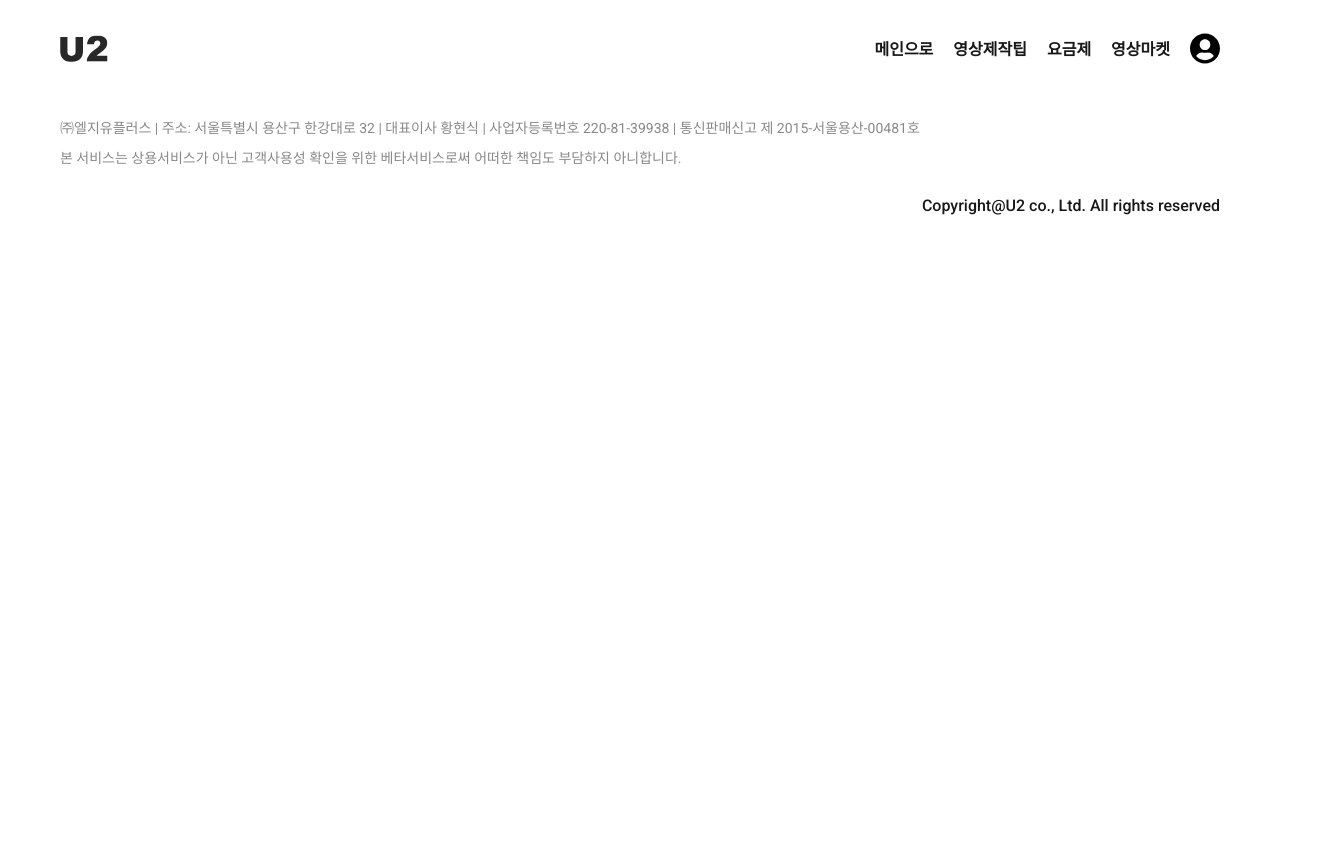
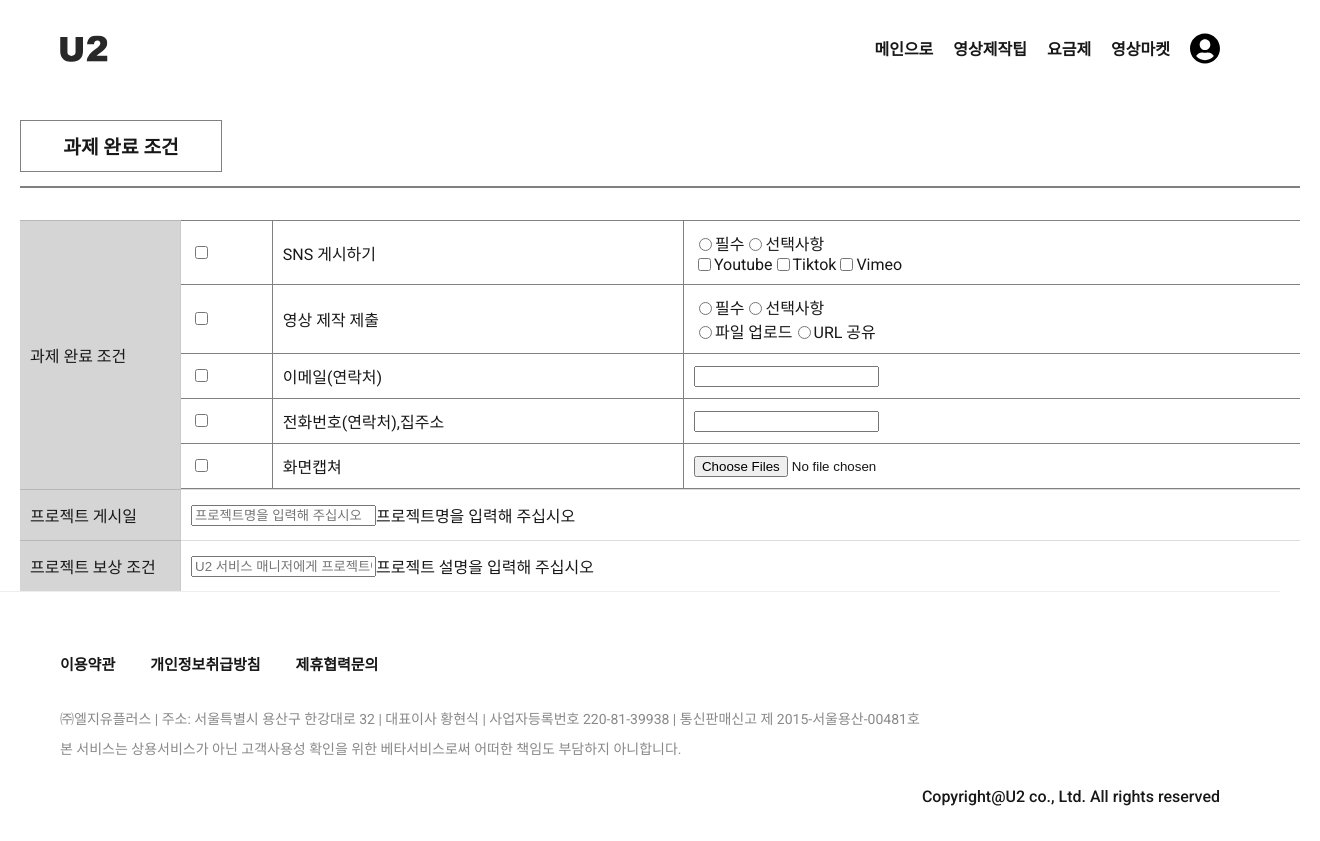
Before and after one commit to hunhunseunghun/U2, a React (Create React App) app: page /setTc in a window 1280 px wide. Shown: the whole page, 1320 px wide, since content can reach past the window. Before the commit the page ends 800 px from the top, so only its background shows below. Built offline with nearby package versions, Linux system fonts and the light colour scheme.

Commit message:
06241541

```diff
--- a/src/App.js
+++ b/src/App.js
@@ -6,6 +6,7 @@ import NavBar from "./NavBar/NavBar.jsx";
 import Footer from "./Footer/Footer.jsx";
 import ProjectRegi from "./Page/ProjectRegistration/ProjectRegi.jsx";
 import MyWork from "./Page/MyWork/MyWork.jsx";
+import SetTaskCondition from "./Page/ProjectRegistration/SetTaskCondition/SetTaskCondition.jsx";
 
 // import ScrollToTop from "./Scroll/ScrollToTop";
 
@@ -20,7 +21,17 @@ function App() {
         path="/prjregi"
         render={() => <ProjectRegi history={history} />}
       />
-      <Route exact path="/mywork" render={() => <MyWork history={history} />} />
+      <Route
+        exact
+        path="/setTc"
+        render={() => <SetTaskCondition history={history} />}
+      />
+      <Route
+        exact
+        path="/mywork"
+        render={(props) => <MyWork history={history} {...props} />}
+      />
+
       <Footer />
     </div>
   );
--- a/src/NavBar/DropDown/DdProfile.jsx
+++ b/src/NavBar/DropDown/DdProfile.jsx
@@ -1,4 +1,5 @@
 import React, { useState } from "react";
+import { Redirect, Link } from "react-router-dom";
 import { DdContainer } from "./DropDownStyled.jsx";
 
 const DdProfile = ({ ddPofile, dropdownRef, history, handleDdProfile }) => {
@@ -15,20 +16,21 @@ const DdProfile = ({ ddPofile, dropdownRef, history, handleDdProfile }) => {
             </a>
           </li>
           <li>
-            <a
+            <Link
               onClick={() => {
-                history.push("/mywork");
                 handleDdProfile();
+                console.log("link clicked");
               }}
+              to={{ pathname: "/mywork", state: { test: "test" } }}
             >
               나의 과제
-            </a>
+            </Link>
           </li>
           <li>
-            <a href="/">검수 현황</a>
+            <Link>검수 현황</Link>
           </li>
           <li>
-            <a href="/">로그 아웃</a>
+            <Link>로그 아웃</Link>
           </li>
         </ul>
       </nav>
--- a/src/NavBar/DropDown/DropDownStyled.jsx
+++ b/src/NavBar/DropDown/DropDownStyled.jsx
@@ -7,7 +7,7 @@ export const DdContainer = styled.div`
     background: #ffffff;
     border-radius: 8px;
     position: absolute;
-    right: 0;
+    left: -50%;
     box-shadow: 0 1px 8px rgba(0, 0, 0, 0.3);
     opacity: 0;
     visibility: hidden;
--- a/src/Page/Main/CampaignSlide/CampaignSlide.jsx
+++ b/src/Page/Main/CampaignSlide/CampaignSlide.jsx
@@ -82,12 +82,12 @@ const CampaignSlide = () => {
               }}
               key={idx}
             >
-              <iframe
+              {/* <iframe
                 src="https://www.youtube.com/embed/n9A1W52uJIA"
                 title="YouTube video player"
                 frameborder="0"
                 allow="accelerometer; autoplay; clipboard-write; encrypted-media; gyroscope; picture-in-picture"
-              ></iframe>
+              ></iframe> */}
             </div>
           ))}
         </Slider>
--- a/src/Page/ProjectRegistration/ProjectRegi.jsx
+++ b/src/Page/ProjectRegistration/ProjectRegi.jsx
@@ -6,7 +6,7 @@ import IR from "./Select/IR.jsx";
 import Registration from "./Registration/Registration.jsx";
 import { PrjRegiContainer } from "./ProjectRegiStyled.jsx";
 
-const ProjectRegi = () => {
+const ProjectRegi = ({ history }) => {
   return (
     <PrjRegiContainer>
       <section className="titleArea">
@@ -31,6 +31,18 @@ const ProjectRegi = () => {
         </div>
         <Registration />
       </section>
+
+      <section className="btnArea">
+        <button className="cancleBtn">취소</button>
+        <button
+          className="nextBtn"
+          onClick={() => {
+            history.push("/setTc");
+          }}
+        >
+          다음
+        </button>
+      </section>
     </PrjRegiContainer>
   );
 };
--- a/src/Page/ProjectRegistration/ProjectRegiStyled.jsx
+++ b/src/Page/ProjectRegistration/ProjectRegiStyled.jsx
@@ -31,4 +31,18 @@ export const PrjRegiContainer = styled.div`
   .prjDesc {
     padding: 10px 1px;
   }
+  .btnArea {
+    display: flex;
+    justify-content: center;
+    padding: 20px 0;
+
+    button {
+      width: 100px;
+      margin: 10px;
+
+      &:hover {
+        cursor: pointer;
+      }
+    }
+  }
 `;
--- /dev/null
+++ b/src/Page/ProjectRegistration/SetTaskCondition/SetTaskCondition.jsx
@@ -0,0 +1,164 @@
+import React from "react";
+import { TcContainer } from "./SetTaskConditionStyled.jsx";
+
+const SetTaskCondition = ({ history }) => {
+  return (
+    <TcContainer>
+      <section className="titleArea">
+        <div>과제 완료 조건</div>
+      </section>
+      <div className="setTcWrap">
+        {" "}
+        <section className="ele">
+          <div className="menu">과제 완료 조건</div>
+          <div className="tc">
+            <table className="snsTc">
+              <tr>
+                <td>
+                  {" "}
+                  <div className="checkArea">
+                    <input type="checkbox" />
+                  </div>{" "}
+                </td>
+                <td>
+                  <div>SNS 게시하기</div>
+                </td>
+                <td>
+                  {" "}
+                  <section>
+                    <div>
+                      <input type="radio" />
+                      <label>필수</label>
+                    </div>
+                    <div>
+                      <input type="radio" />
+                      <label>선택사항</label>
+                    </div>
+                  </section>
+                  <section>
+                    <div>
+                      <input type="checkbox" />
+                      <label>Youtube</label>
+                    </div>
+                    <div>
+                      <input type="checkbox" />
+                      <label>Tiktok</label>
+                    </div>
+                    <div>
+                      <input type="checkbox" />
+                      <label>Vimeo</label>
+                    </div>
+                  </section>
+                </td>
+              </tr>
+              <tr>
+                <td>
+                  {" "}
+                  <div className="checkArea">
+                    <input type="checkbox" />
+                  </div>
+                </td>
+                <td>
+                  <div>영상 제작 제출</div>
+                </td>
+                <td>
+                  {" "}
+                  <section>
+                    <div>
+                      <input type="radio" />
+                      <label>필수</label>
+                    </div>
+                    <div>
+                      <input type="radio" />
+                      <label>선택사항</label>
+                    </div>
+                  </section>
+                  <section>
+                    <div>
+                      <input type="radio" />
+                      <label>파일 업로드</label>
+                    </div>
+                    <div>
+                      <input type="radio" />
+                      <label>URL 공유</label>
+                    </div>
+                  </section>
+                </td>
+              </tr>
+              <tr>
+                <td>
+                  {" "}
+                  <div className="checkArea">
+                    <input type="checkbox" />
+                  </div>
+                </td>
+                <td>
+                  <div>이메일(연락처)</div>
+                </td>
+                <td>
+                  <input type="text" className="inputEmail" />
+                </td>
+              </tr>
+              <tr>
+                <td>
+                  {" "}
+                  <div className="checkArea">
+                    <input type="checkbox" />
+                  </div>
+                </td>
+                <td>
+                  <div>전화번호(연락처),집주소</div>
+                </td>
+                <td>
+                  <input type="text" className="inputPhoneNum" />
+                </td>
+              </tr>
+              <tr>
+                <td>
+                  {" "}
+                  <div className="checkArea">
+                    <input type="checkbox" />
+                  </div>
+                </td>
+                <td>
+                  <div>화면캡쳐</div>
+                </td>
+                <td>
+                  <input type="file" multiple className="inputCapture"></input>
+                </td>
+              </tr>
+            </table>
+          </div>
+        </section>
+        <section className="ele">
+          <div className="menu">프로젝트 게시일</div>
+          <div className="inputInfo">
+            <div className="inputPrjName">
+              <input
+                type="text"
+                className="prjName"
+                placeholder="프로젝트명을 입력해 주십시오"
+              />
+            </div>
+            <div>프로젝트명을 입력해 주십시오</div>
+          </div>
+        </section>
+        <section className="ele">
+          <div className="menu">프로젝트 보상 조건</div>
+          <div className="inputInfo">
+            <div className="inputPrjDesc">
+              <input
+                type="text"
+                className="prjName"
+                placeholder="U2 서비스 매니저에게 프로젝트에 대하여 좀 더 자세한 내용을 알려주세요"
+              />
+            </div>
+            <div>프로젝트 설명을 입력해 주십시오</div>
+          </div>
+        </section>
+      </div>
+    </TcContainer>
+  );
+};
+
+export default SetTaskCondition;
--- /dev/null
+++ b/src/Page/ProjectRegistration/SetTaskCondition/SetTaskConditionStyled.jsx
@@ -0,0 +1,94 @@
+import styled from "styled-components";
+
+export const TcContainer = styled.div`
+  width: 100%;
+  padding: 90px 20px 0 20px;
+
+  .noDisplay {
+    display: none;
+  }
+  .titleArea {
+    display: flex;
+    align-items: center;
+    height: 80px;
+    padding: 0;
+    border-bottom: 2px solid grey;
+    margin-top: 1rem;
+
+    div {
+      display: flex;
+      text-align: center;
+      justify-content: center;
+      align-items: center;
+      width: 200px;
+      height: 50px;
+      border: 1px solid grey;
+      font-weight: bold;
+      font-size: 1.2rem;
+    }
+  }
+
+  .ele {
+    display: flex;
+  }
+  .menu {
+    display: flex;
+    min-width: 150px;
+    align-items: center;
+    border-right: 1px solid #c2c2c28b;
+    border-top: 1px solid #00000023;
+    background-color: #80808054;
+    padding-left: 10px;
+    min-height: 50px;
+  }
+  .inputInfo {
+    display: flex;
+    align-items: center;
+    width: 100%;
+    border-top: 1px solid #00000023;
+    padding: 0 10px;
+  }
+  .radioWrap {
+    display: flex;
+
+    div {
+      margin-left: 5px;
+      margin-right: 10px;
+    }
+  }
+  .setTcWrap {
+    margin-top: 2rem;
+  }
+
+  .tc {
+    width: 100%;
+    .snsTc {
+      width: 100%;
+      border-collapse: collapse;
+    }
+    .snsTc th,
+    .snsTc td {
+      padding: 10px;
+      border: 1px solid grey;
+    }
+    .snsTc th:first-child,
+    .snsTc td:first-child {
+      border-left: 0;
+    }
+
+    .snsTc th:last-child,
+    .snsTc td:last-child {
+      border-right: 0;
+    }
+
+    section {
+      display: flex;
+      align-items: center;
+
+      div {
+        display: flex;
+        align-items: center;
+      }
+    }
+  }
+`;
```
Also changed, not shown: src/Page/MyWork/MyWork.jsx (+8 -7 lines), src/Page/ProjectRegistration/Registration/Registration.jsx (+22 -5 lines).
